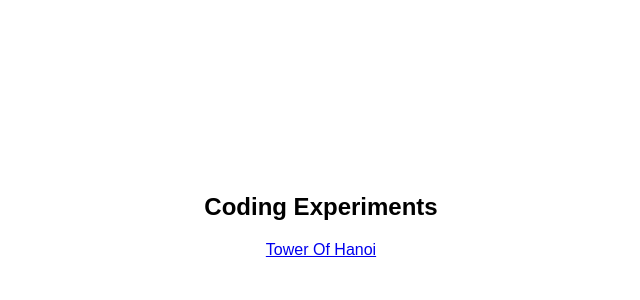
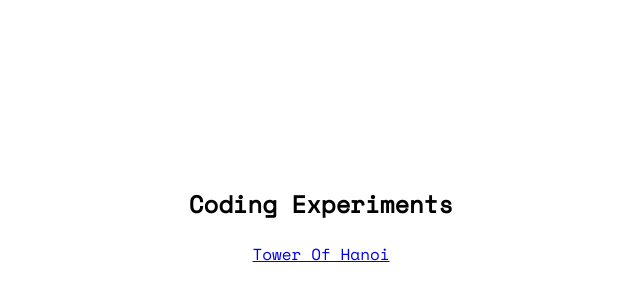
Before and after one commit to PahanPerera/coding-experiments, a React (Create React App) app: page / in a window 1280 px wide. Shown: the part 184-484 px from the top of the page, without its empty margins (319-959 px from the left). Built offline with nearby package versions, Linux system fonts and the light colour scheme.

Commit message:
adding fonts

```diff
--- a/public/index.html
+++ b/public/index.html
@@ -10,6 +10,10 @@
       content="Pahan Perera - Coding Experiments Project"
     />
     <title>Pahan Perera - Coding Experiments Project</title>
+    <link
+      href="https://fonts.googleapis.com/css2?family=Space+Mono&display=swap"
+      rel="stylesheet"
+    />
   </head>
   <body>
     <noscript>You need to enable JavaScript to run this app.</noscript>
--- a/src/index.css
+++ b/src/index.css
@@ -1,8 +1,8 @@
 body {
   margin: 0;
-  font-family: "MonoLisa", sans-serif;
+  font-family: "Space Mono", monospace;
 }
 
 button {
-  font-family: "MonoLisa", sans-serif;
+  font-family: "Space Mono", monospace;
 }
```
